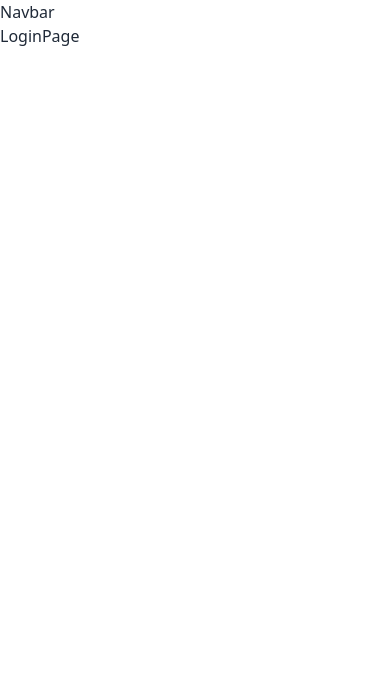
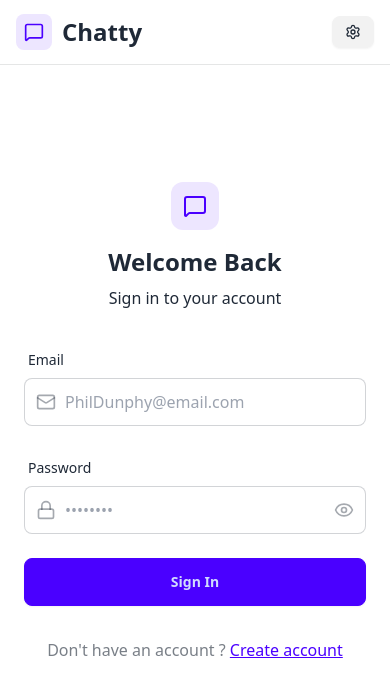
Before and after one commit to ritwikhero/Chatty, a React (Vite) app in the folder frontend/: page /login in a window 390 px wide. Shown: the top 694 px of the page. Built offline with nearby package versions, Linux system fonts and the light colour scheme; no server answers.

Commit message:
signup , login , logout successfully working now

```diff
--- a/frontend/src/App.jsx
+++ b/frontend/src/App.jsx
@@ -8,6 +8,7 @@
 import ProfilePage from "./pages/ProfilePage.jsx";
 import { useAuthStore } from "./store/useAuthStore.js";
 import { Loader } from "lucide-react";
+import { Toaster } from "react-hot-toast";
 
 const App = () => {
   const { authUser, checkAuth, isCheckingAuth } = useAuthStore();
@@ -49,6 +50,8 @@
           element={authUser ? <ProfilePage /> : <Navigate to="/login" />}
         />
       </Routes>
+
+      <Toaster />
     </div>
   );
 };
--- a/frontend/src/components/AuthImagePattern.jsx
+++ b/frontend/src/components/AuthImagePattern.jsx
@@ -8,7 +8,7 @@
           {[...Array(9)].map((_, i) => (
             <div
               key={i}
-              className={`aspect-square rounded=xl bg-primary/10 ${
+              className={`aspect-square rounded-xl bg-primary/10 ${
                 i % 2 === 0 ? "animate-pulse" : ""
               }`}
             />
--- a/frontend/src/components/Navbar.jsx
+++ b/frontend/src/components/Navbar.jsx
@@ -1,7 +1,54 @@
 import React from "react";
+import { useAuthStore } from "../store/useAuthStore.js";
+import { Link } from "react-router-dom";
+import { LogOut, MessageSquare, Settings, User } from "lucide-react";
 
 const Navbar = () => {
-  return <div>Navbar</div>;
+  const { logout, authUser } = useAuthStore();
+
+  return (
+    <header className="bg-base-100 border-b border-base-300 fixed w-full top-0 z-40 backdrop-blur-lg bg-base-100/80">
+      <div className="container mx-auto px-4 h-16">
+        <div className="flex items-center justify-between h-full">
+          <div className="flex items-center gap-8">
+            <Link
+              to="/"
+              className="flex items-center gap-2.5 hover:opacity-80 transition-all"
+            >
+              <div className="w-9 h-9 rounded-lg  bg-primary/10 flex items-center justify-center">
+                <MessageSquare className="w-5 h-5 text-primary" />
+              </div>
+              <h1 className="text-2xl font-bold">Chatty</h1>
+            </Link>
+          </div>
+
+          <div className="flex items-center gap-2">
+            <Link
+              to="/settings"
+              className={`btn btn-sm gap-2 transition-colors`}
+            >
+              <Settings className="w-4 h-4" />
+              <span className="hidden sm:inline">Settings</span>
+            </Link>
+
+            {authUser && (
+              <>
+                <Link to="/profile" className={`btn btn-sm gap-2`}>
+                  <User className="w-5 h-5" />
+                  <span className="hidden sm:inline">Profile</span>
+                </Link>
+
+                <button className="flex gap-2 items-center" onClick={logout}>
+                  <LogOut className="w-5 h-5" />
+                  <span className="hidden sm:inline">Logout</span>
+                </button>
+              </>
+            )}
+          </div>
+        </div>
+      </div>
+    </header>
+  );
 };
 
 export default Navbar;
--- a/frontend/src/pages/LoginPage.jsx
+++ b/frontend/src/pages/LoginPage.jsx
@@ -1,7 +1,140 @@
-import React from "react";
+import React, { useState } from "react";
+import { useAuthStore } from "../store/useAuthStore.js";
+import {
+  MessageSquare,
+  User,
+  Mail,
+  Lock,
+  EyeOff,
+  Eye,
+  Loader2,
+} from "lucide-react";
+import { Link } from "react-router-dom";
+import AuthImagePattern from "../components/AuthImagePattern";
+import toast from "react-hot-toast";
+const LoginPage = () => {
+  const [showPassword, setShowPassword] = useState("");
+  const { login, isLoggingIn } = useAuthStore();
+  const [formData, setFormData] = useState({ email: "", password: "" });
 
-const LoginPage = () => {
-  return <div>LoginPage</div>;
+  const validateForm = () => {
+    if (!formData.email.trim()) return toast.error("Email is required");
+    if (!/^\S+@\S+\.\S+$/.test(formData.email))
+      return toast.error("Invalid email");
+    if (!formData.password) return toast.error("Password is required");
+    return true;
+  };
+
+  const handleSubmit = (e) => {
+    e.preventDefault();
+    const success = validateForm();
+    if (success) {
+      login(formData);
+    }
+  };
+
+  return (
+    <div className="min-h-screen grid  lg:grid-cols-2">
+      {/* left side */}
+      <div className="flex flex-col items-center justify-center p-6 sm:p-12">
+        <div className="w-full max-w-md space-y-8">
+          {/* LOGO */}
+          <div className="text-center mb-8">
+            <div className="flex flex-col items-center gap-2 group">
+              <div className="size-12 rounded-xl bg-primary/10 flex items-center justify-center group-hover:bg-primary/20 transition-colors">
+                <MessageSquare className="szie-6 text-primary" />
+              </div>
+              <h1 className="text-2xl font-bold mt-2">Welcome Back</h1>
+              <p className="text-base-content-60">Sign in to your account</p>
+            </div>
+          </div>
+          {/* FORM */}
+          <form onSubmit={handleSubmit} className="space-y-6">
+            <div className="form-control">
+              <label className="label">
+                <span className="label-text font-medium">Email</span>
+              </label>
+              <div className="relative">
+                <div className="absolute inset-y-0 left-0 pl-3 flex items-center pointer-events-none">
+                  <Mail className="size-5 text-base-content/40" />
+                </div>
+                <input
+                  type="email"
+                  className="input input-bordered w-full pl-10"
+                  placeholder="PhilDunphy@email.com"
+                  value={formData.email}
+                  onChange={(e) =>
+                    setFormData({ ...formData, email: e.target.value })
+                  }
+                />
+              </div>
+            </div>
+
+            <div className="form-control">
+              <label className="label">
+                <span className="label-text font-medium">Password</span>
+              </label>
+              <div className="relative">
+                <div className="absolute inset-y-0 left-0 pl-3 flex items-center pointer-events-none">
+                  <Lock className="size-5 text-base-content/40" />
+                </div>
+                <input
+                  type={showPassword ? "text" : "password"}
+                  className="input input-bordered w-full pl-10"
+                  placeholder="••••••••"
+                  value={formData.password}
+                  onChange={(e) =>
+                    setFormData({ ...formData, password: e.target.value })
+                  }
+                />
+                <button
+                  type="button"
+                  className="absolute inset-y-0 right-0 pr-3 flex items-center"
+                  onClick={() => setShowPassword(!showPassword)}
+                >
+                  {showPassword ? (
+                    <EyeOff className="size-5 text-base-content/40" />
+                  ) : (
+                    <Eye className="size-5 text-base-content/40" />
+                  )}
+                </button>
+              </div>
+            </div>
+            <button
+              type="submit"
+              className="btn btn-primary w-full"
+              disabled={isLoggingIn}
+            >
+              {isLoggingIn ? (
+                <>
+                  <Loader2 className="size-5 animate-spin" />
+                  Loading...
+                </>
+              ) : (
+                "Sign In"
+              )}
+            </button>
+          </form>
+
+          <div className="text-center">
+            <p className="text-base-content/60">
+              Don&apos;t have an account ?{" "}
+              <Link to="/signup" className="link link-primary">
+                Create account
+              </Link>
+            </p>
+          </div>
+        </div>
+      </div>
+
+      {/* right side */}
+
+      <AuthImagePattern
+        title="Join our community"
+        subtitle="Connect with friends, share moments , and stay in touch with your friends"
+      />
+    </div>
+  );
 };
 
 export default LoginPage;
--- a/frontend/src/pages/SignupPage.jsx
+++ b/frontend/src/pages/SignupPage.jsx
@@ -11,6 +11,7 @@
 } from "lucide-react";
 import { Link } from "react-router-dom";
 import AuthImagePattern from "../components/AuthImagePattern";
+import toast from "react-hot-toast";
 
 const SignupPage = () => {
   const [showPassword, setShowPassword] = useState(false);
@@ -22,9 +23,24 @@
 
   const { signup, isSigningUp } = useAuthStore();
 
-  const validateForm = () => {};
+  const validateForm = () => {
+    if (!formData.fullName.trim()) return toast.error("Full name is required");
+    if (!formData.email.trim()) return toast.error("Email is required");
+    if (!/^\S+@\S+\.\S+$/.test(formData.email))
+      return toast.error("Invalid email");
+    if (!formData.password) return toast.error("Password is required");
+    if (formData.password.length < 6)
+      return toast.error("Password must be at least 6 characters");
+
+    return true;
+  };
   const handleSubmit = (e) => {
     e.preventDefault();
+
+    const success = validateForm();
+    if (success) {
+      signup(formData);
+    }
   };
 
   return (
@@ -57,7 +73,7 @@
                 <input
                   type="text"
                   className="input input-bordered w-full pl-10"
-                  placeholder="John Doe"
+                  placeholder="Phil Dunphy"
                   value={formData.fullName}
                   onChange={(e) =>
                     setFormData({ ...formData, fullName: e.target.value })
@@ -77,7 +93,7 @@
                 <input
                   type="email"
                   className="input input-bordered w-full pl-10"
-                  placeholder="JohnDoe@email.com"
+                  placeholder="PhilDunphy@email.com"
                   value={formData.email}
                   onChange={(e) =>
                     setFormData({ ...formData, email: e.target.value })
--- a/frontend/src/store/useAuthStore.js
+++ b/frontend/src/store/useAuthStore.js
@@ -1,5 +1,6 @@
 import { create } from "zustand";
 import { axiosInstance } from "../lib/axios.js";
+import toast from "react-hot-toast";
 
 export const useAuthStore = create((set) => ({
   authUser: null,
@@ -23,6 +24,43 @@
 
   signup: async (data) => {
     try {
-    } catch (error) {}
+      set({ isSigningUp: true });
+
+      const res = await axiosInstance.post("auth/signup", data);
+
+      set({ authUser: res.data });
+      toast.success("Account created successfully");
+    } catch (error) {
+      toast.error(error.response.data.message);
+      console.log("Error in signup:", error);
+    } finally {
+      set({ isSigningUp: false });
+    }
+  },
+
+  login: async (data) => {
+    try {
+      set({ isLoginingIn: true });
+      const res = await axiosInstance.post("/auth/login", data);
+      set({ authUser: res.data });
+      toast.success("Login successful");
+      set({ isLoginingIn: false });
+    } catch (error) {
+      toast.error(error.response.data.message);
+      console.log("Error in login:", error);
+    } finally {
+      set({ isLoginingIn: false });
+    }
+  },
+
+  logout: async () => {
+    try {
+      const res = await axiosInstance.post("/auth/logout");
+      set({ authUser: null });
+      toast.success(res.data.message);
+    } catch (error) {
+      toast.error(error.response.data.message);
+      console.log("Error in logout:", error);
+    }
   },
 }));
```
